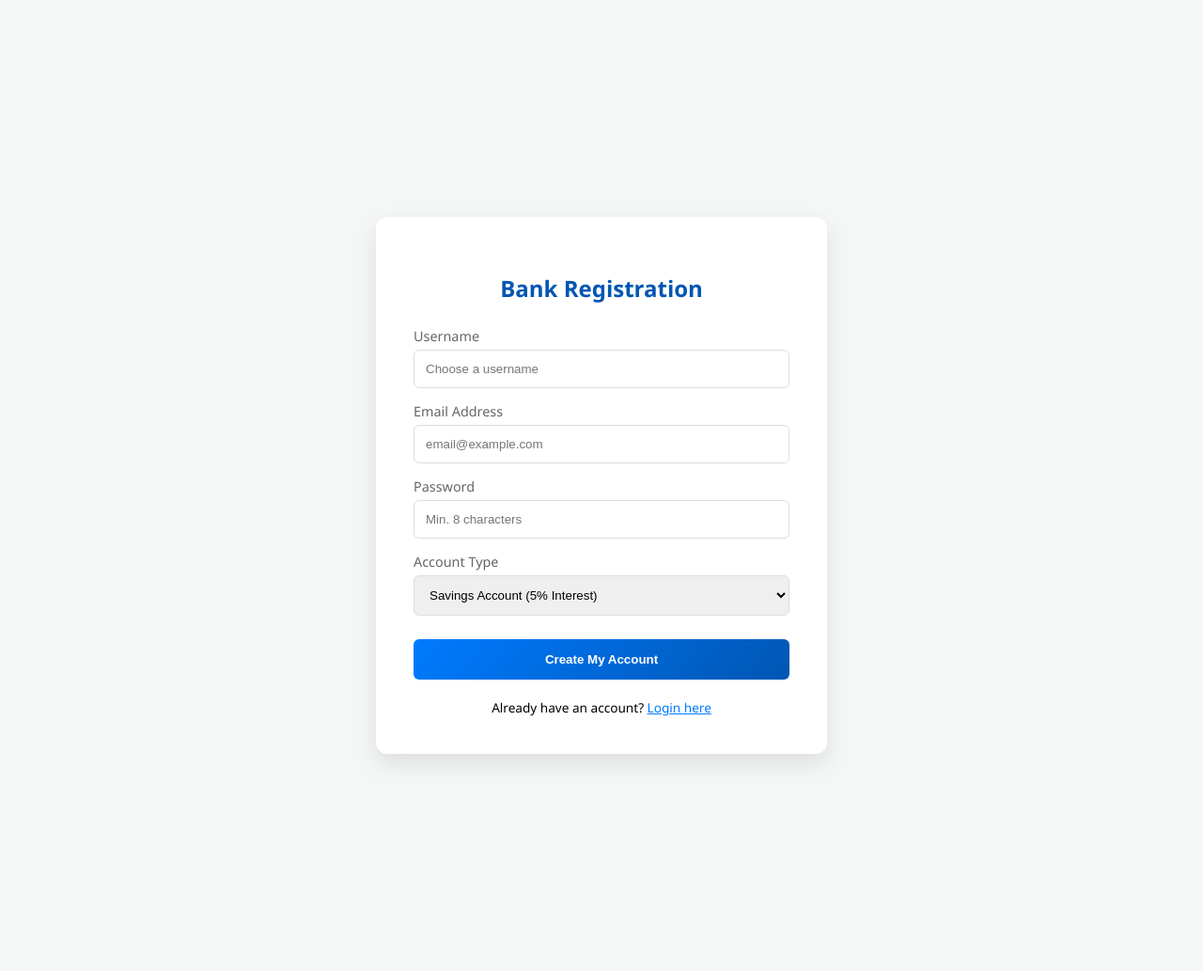
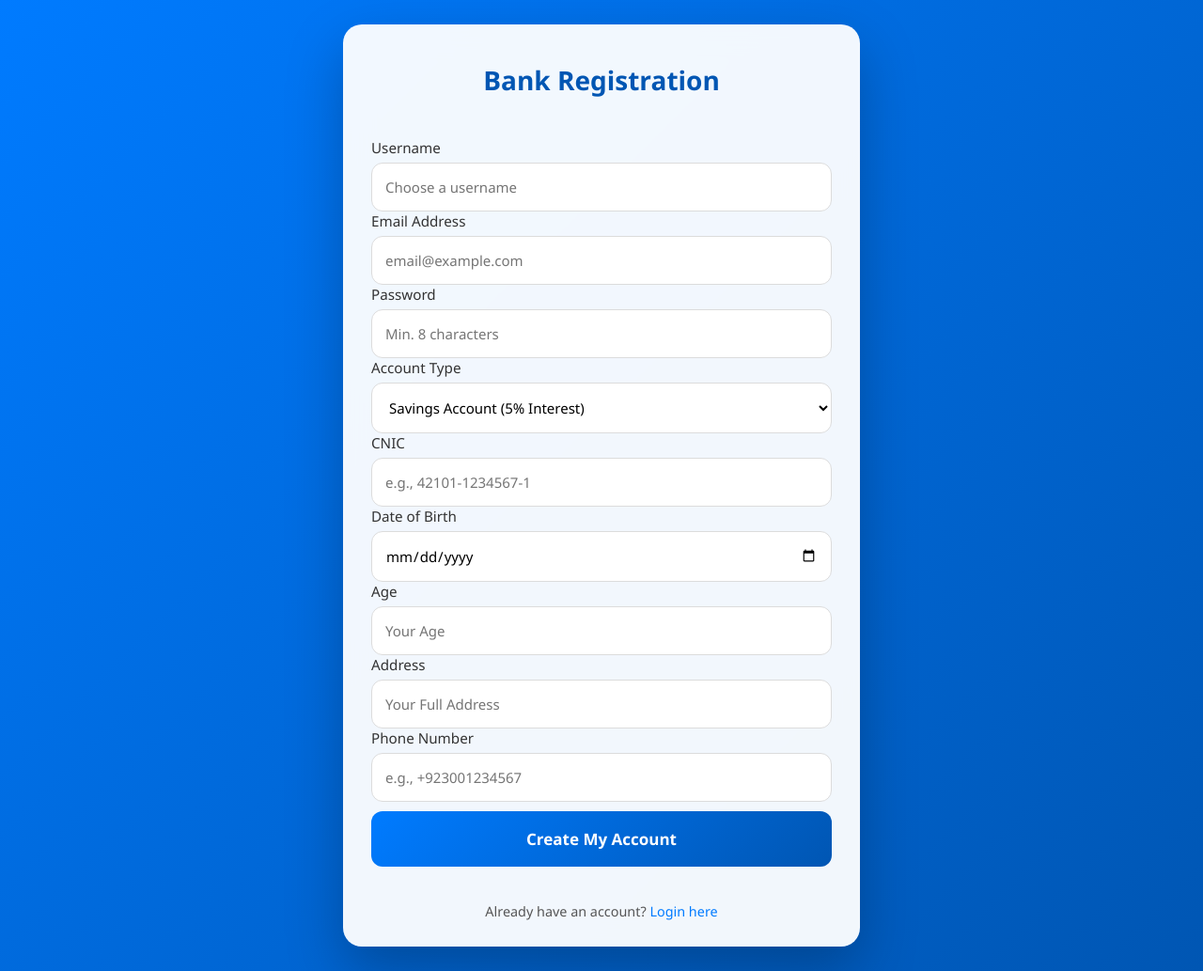
Before and after one commit to Abubakar-Shabbir/Bank-Application, a Django app: page /signup/ in a window 1280 px wide. Shown: the whole page at 94% size. Run offline with Django 5.2, Linux system fonts and the light colour scheme.

Commit message:
Added age restriction and no-scroll design

```diff
--- a/bankapp/templates/signup.html
+++ b/bankapp/templates/signup.html
@@ -1,20 +1,151 @@
 <!DOCTYPE html>
 <html lang="en">
 <head>
-    <meta charset="UTF-8">
-    <title>Open Your Account</title>
-    <style>
-        body { font-family: 'Segoe UI', sans-serif; background-color: #f4f7f6; display: flex; justify-content: center; align-items: center; height: 100vh; margin: 0; }
-        .signup-card { background: white; padding: 40px; border-radius: 12px; box-shadow: 0 10px 25px rgba(0,0,0,0.1); width: 100%; max-width: 400px; }
-        .signup-card h2 { color: #0056b3; margin-bottom: 25px; text-align: center; }
-        .form-group { margin-bottom: 15px; }
-        label { display: block; margin-bottom: 5px; color: #666; font-size: 0.9em; }
-        input, select { width: 100%; padding: 12px; border: 1px solid #ddd; border-radius: 6px; box-sizing: border-box; }
-        .btn-signup { background: linear-gradient(135deg, #007bff, #0056b3); color: white; border: none; padding: 14px; width: 100%; border-radius: 6px; font-weight: bold; cursor: pointer; margin-top: 10px; }
-        .btn-signup:hover { opacity: 0.9; }
-        .footer-link { text-align: center; margin-top: 20px; font-size: 0.85em; }
-        .error-msg { color: #dc3545; background: #f8d7da; padding: 10px; border-radius: 4px; margin-bottom: 15px; font-size: 0.8em; }
-    </style>
+<meta charset="UTF-8">
+<title>Open Your Account</title>
+<meta name="viewport" content="width=device-width, initial-scale=1.0">
+
+<style>
+    * {
+        margin: 0;
+        padding: 0;
+        box-sizing: border-box;
+        font-family: 'Segoe UI', sans-serif;
+    }
+
+body {
+    background: linear-gradient(135deg, #007bff, #0056b3);
+    display: flex;
+    justify-content: center;
+    align-items: center;
+    height: 100vh;       /* Full viewport height */
+    overflow: hidden;    /* Prevent scrolling */
+    padding: 0 20px;     /* Keep some padding for small screens */
+}
+
+    .signup-card {
+        background: rgba(255, 255, 255, 0.95);
+        backdrop-filter: blur(15px);
+        padding: 50px 40px;
+        border-radius: 20px;
+        box-shadow: 0 25px 60px rgba(0, 0, 0, 0.25);
+        width: 100%;
+        max-width: 550px;
+        animation: fadeIn 0.7s ease-in-out;
+        display: flex;
+        flex-direction: column;
+        gap: 18px;
+            max-height: 95vh;    /* Never exceed screen height */
+    overflow-y: auto;    /* Allow card scroll if content grows */
+    padding: 40px 30px;  /* Adjusted padding */
+    }
+
+    @keyframes fadeIn {
+        from { opacity: 0; transform: translateY(25px); }
+        to { opacity: 1; transform: translateY(0); }
+    }
+
+    .signup-card h2 {
+        color: #0056b3;
+        text-align: center;
+        font-size: 28px;
+        font-weight: 700;
+        margin-bottom: 25px;
+    }
+
+    .form-group {
+        display: flex;
+        flex-direction: column;
+        gap: 6px;
+    }
+
+    label {
+        color: #333;
+        font-weight: 500;
+        font-size: 0.95em;
+    }
+
+    input, select {
+        width: 100%;
+        padding: 15px 14px;
+        border: 1px solid #dcdcdc;
+        border-radius: 12px;
+        font-size: 15px;
+        transition: all 0.3s ease;
+        background: #fff;
+    }
+
+    input:focus, select:focus {
+        border-color: #007bff;
+        box-shadow: 0 0 0 5px rgba(0, 123, 255, 0.15);
+        outline: none;
+    }
+
+    .btn-signup {
+        background: linear-gradient(135deg, #007bff, #0056b3);
+        color: #fff;
+        border: none;
+        padding: 18px;
+        width: 100%;
+        border-radius: 12px;
+        font-size: 17px;
+        font-weight: 600;
+        cursor: pointer;
+        margin-top: 10px;
+        transition: all 0.3s ease;
+    }
+
+    .btn-signup:hover {
+        transform: translateY(-2px);
+        box-shadow: 0 15px 30px rgba(0, 123, 255, 0.35);
+    }
+
+    .footer-link {
+        text-align: center;
+        margin-top: 20px;
+        font-size: 0.9em;
+        color: #555;
+    }
+
+    .footer-link a {
+        color: #007bff;
+        font-weight: 500;
+        text-decoration: none;
+        transition: 0.2s;
+    }
+
+    .footer-link a:hover {
+        text-decoration: underline;
+    }
+
+    .error-msg {
+        color: #842029;
+        background: #f8d7da;
+        padding: 12px;
+        border-radius: 12px;
+        font-size: 0.88em;
+        text-align: center;
+        margin-bottom: 20px;
+    }
+
+    /* Responsive */
+    @media (max-width: 600px) {
+        .signup-card {
+            padding: 35px 25px;
+        }
+        .signup-card h2 {
+            font-size: 24px;
+        }
+        input, select {
+            padding: 12px 10px;
+            font-size: 14px;
+        }
+        .btn-signup {
+            padding: 15px;
+            font-size: 16px;
+        }
+    }
+</style>
 </head>
 <body>
 
@@ -27,18 +158,22 @@
 
     <form method="POST">
         {% csrf_token %}
+
         <div class="form-group">
             <label>Username</label>
             <input type="text" name="username" required placeholder="Choose a username">
         </div>
+
         <div class="form-group">
             <label>Email Address</label>
             <input type="email" name="email" required placeholder="email@example.com">
         </div>
+
         <div class="form-group">
             <label>Password</label>
             <input type="password" name="password" required placeholder="Min. 8 characters">
         </div>
+
         <div class="form-group">
             <label>Account Type</label>
             <select name="account_type" required>
@@ -46,11 +181,39 @@
                 <option value="Current">Current Account (No Interest)</option>
             </select>
         </div>
+
+        <div class="form-group">
+            <label>CNIC</label>
+            <input type="text" name="cnic" required placeholder="e.g., 42101-1234567-1">
+        </div>
+
+        <div class="form-group">
+            <label>Date of Birth</label>
+            <input type="date" name="date_of_birth" required>
+        </div>
+
+        <div class="form-group">
+            <label>Age</label>
+            <input type="number" name="age" required placeholder="Your Age" min="18">
+
+        </div>
+
+        <div class="form-group">
+            <label>Address</label>
+            <input type="text" name="address" required placeholder="Your Full Address">
+        </div>
+
+        <div class="form-group">
+            <label>Phone Number</label>
+            <input type="text" name="phone" required placeholder="e.g., +923001234567">
+        </div>
+
         <button type="submit" class="btn-signup">Create My Account</button>
     </form>
 
     <div class="footer-link">
-        Already have an account? <a href="{% url 'login' %}" style="color: #007bff;">Login here</a>
+        Already have an account?
+        <a href="{% url 'login' %}">Login here</a>
     </div>
 </div>
 
--- a/bankapp/views.py
+++ b/bankapp/views.py
@@ -50,17 +50,31 @@ def transaction_history(request):
 
 
 
+from django.db import IntegrityError
+
 def signup_view(request):
     if request.method == "POST":
         username = request.POST.get('username')
         email = request.POST.get('email')
         password = request.POST.get('password')
         acc_type = request.POST.get('account_type')
+        cnic = request.POST.get('cnic')
+        dob = request.POST.get('date_of_birth')
+        age = request.POST.get('age')
+        address = request.POST.get('address')
+        phone = request.POST.get('phone')
+
+        # 🔹 Check CNIC uniqueness
+        if Account.objects.filter(cnic=cnic).exists():
+            return render(request, 'signup.html', {'error': "CNIC already exists! You cannot create another account."})
 
         try:
             with transaction.atomic():
-                # FIX: Capital 'U' for User model
-                user = User.objects.create_user(username=username, email=email, password=password)
+                user = User.objects.create_user(
+                    username=username,
+                    email=email,
+                    password=password
+                )
 
                 acc_num = str(random.randint(10000000, 99999999))
                 while Account.objects.filter(account_number=acc_num).exists():
@@ -70,14 +84,23 @@ def signup_view(request):
                     user=user,
                     account_number=acc_num,
                     account_type=acc_type,
-                    balance=Decimal('0.00')
+                    balance=Decimal('0.00'),
+                    cnic=cnic,
+                    date_of_birth=dob,
+                    age=age,
+                    address=address,
+                    phone_number=phone
                 )
+
             return redirect('login')
+
+        except IntegrityError:
+            return render(request, 'signup.html', {'error': "Username or Email already exists."})
         except Exception as e:
-            print(f"Signup Error: {e}") # This helps you debug in the terminal
-            return render(request, 'signup.html', {'error': "Username already exists or invalid data."})
+            return render(request, 'signup.html', {'error': f"Something went wrong: {str(e)}"})
 
     return render(request, 'signup.html')
+
 
 @login_required
 def dashboard(request):
--- a/banking_system/settings.py
+++ b/banking_system/settings.py
@@ -26,6 +26,7 @@ BASE_DIR = Path(__file__).resolve().parent.parent
 DEBUG = True
 
 ALLOWED_HOSTS = ['*']
+SECRET_KEY = 'django-insecure-very-secret-development-key-123456'
 
 
 # Application definition
```
Also changed, not shown: bankapp/models.py (+10 -1 lines), bankapp/templates/profile.html (+62 -8 lines), bankapp/migrations/0001_initial.py, bankapp/migrations/0002_alter_account_id_alter_transaction_id_loan.py (deleted), bankapp/migrations/0003_remove_loan_remarks_loan_balance_remaining_and_more.py (deleted), bankapp/migrations/0004_mobilerecharge.py (deleted), bankapp/migrations/0005_alter_account_id_alter_loan_id_and_more.py (deleted), bankapp/migrations/0006_alter_account_id_alter_loan_account_and_more.py (deleted).
